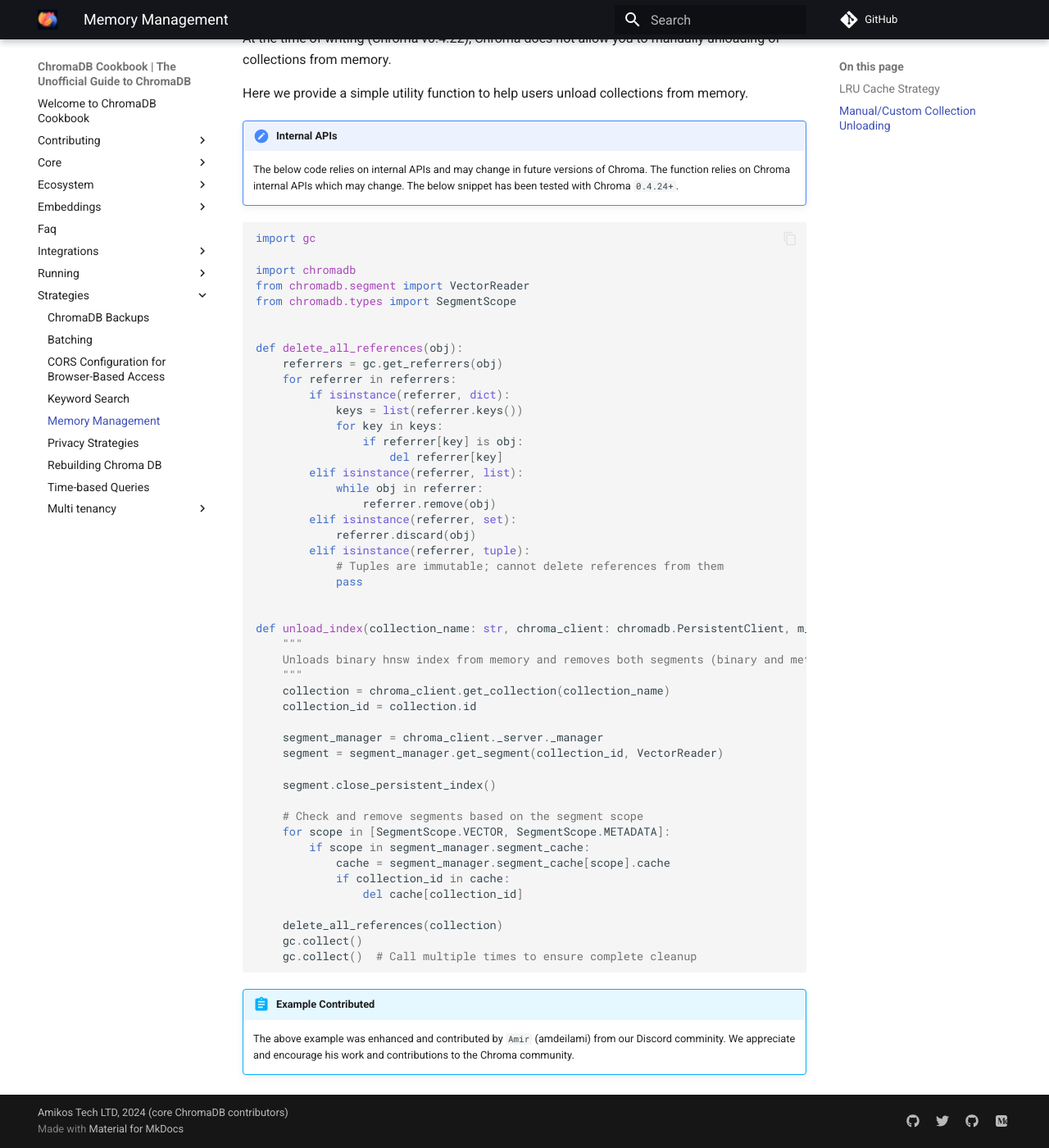
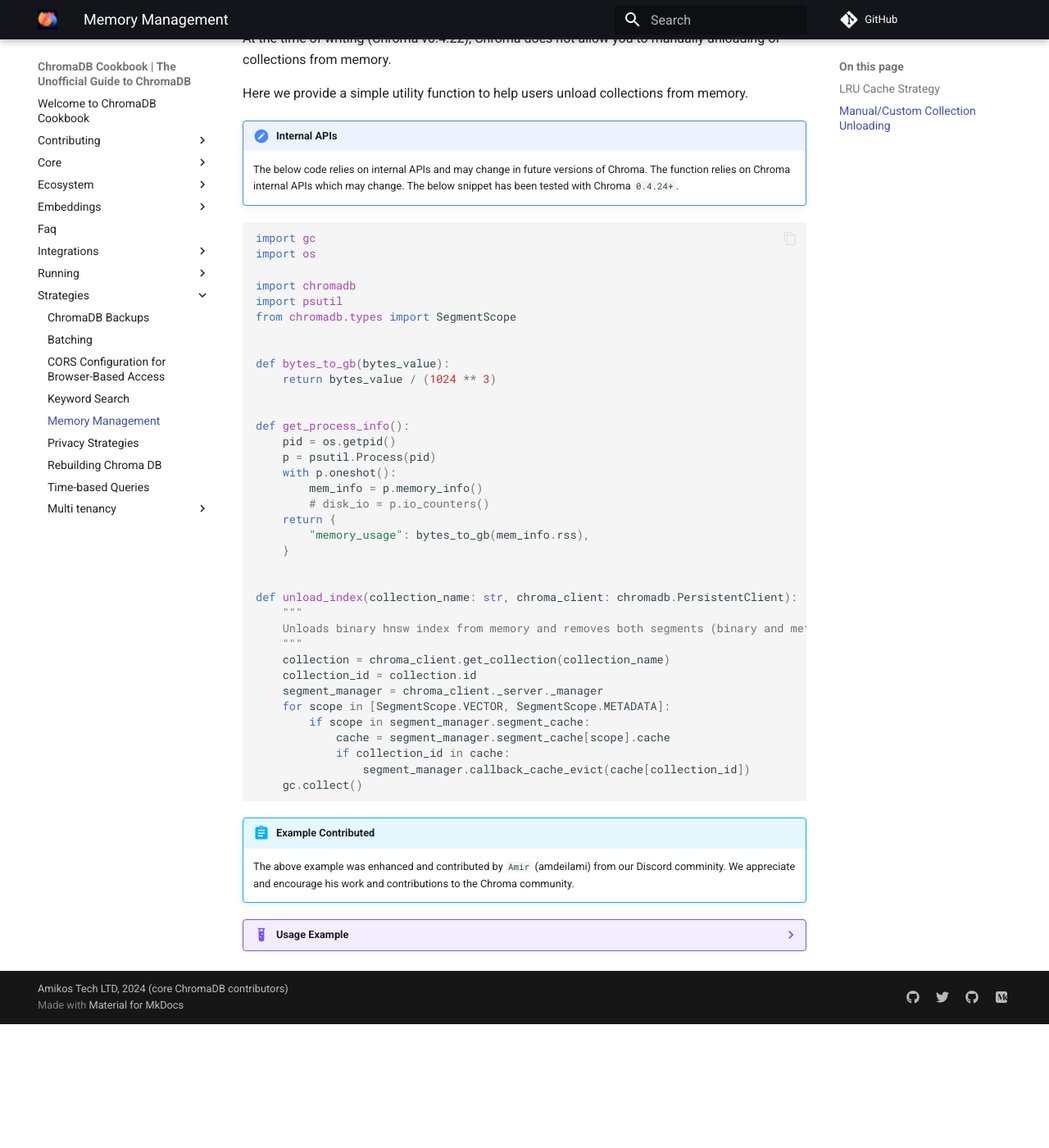
Before and after one commit to amikos-tech/chroma-cookbook, an MkDocs documentation site: the page built from docs/strategies/memory-management.md, in a window 1280 px wide and 1400 px high, scrolled down 771 px. Shown: the whole window at 82% size. Built offline with MkDocs 1.6.1 and Material for MkDocs 9.7.7, drawn with Linux system fonts in a browser that asks for light colours; comment, search, counter and statistics services are not loaded; after the commit the page ends 2020 px from its top, so only the background shows below that.

Commit message:
feat: Updated the memory cleanup example
- Added config options (no descriptions and values yet)

````diff
--- a/docs/strategies/memory-management.md
+++ b/docs/strategies/memory-management.md
@@ -46,55 +46,59 @@
 
 ```python
 import gc
+import os
 
 import chromadb
-from chromadb.segment import VectorReader
+import psutil
 from chromadb.types import SegmentScope
 
 
-def delete_all_references(obj):
-    referrers = gc.get_referrers(obj)
-    for referrer in referrers:
-        if isinstance(referrer, dict):
-            keys = list(referrer.keys())
-            for key in keys:
-                if referrer[key] is obj:
-                    del referrer[key]
-        elif isinstance(referrer, list):
-            while obj in referrer:
-                referrer.remove(obj)
-        elif isinstance(referrer, set):
-            referrer.discard(obj)
-        elif isinstance(referrer, tuple):
-            # Tuples are immutable; cannot delete references from them
-            pass
+def bytes_to_gb(bytes_value):
+    return bytes_value / (1024 ** 3)
 
 
-def unload_index(collection_name: str, chroma_client: chromadb.PersistentClient, m_collection: chromadb.Collection):
+def get_process_info():
+    pid = os.getpid()
+    p = psutil.Process(pid)
+    with p.oneshot():
+        mem_info = p.memory_info()
+        # disk_io = p.io_counters()
+    return {
+        "memory_usage": bytes_to_gb(mem_info.rss),
+    }
+
+
+def unload_index(collection_name: str, chroma_client: chromadb.PersistentClient):
     """
     Unloads binary hnsw index from memory and removes both segments (binary and metadata) from the segment cache.
     """
     collection = chroma_client.get_collection(collection_name)
     collection_id = collection.id
-
     segment_manager = chroma_client._server._manager
-    segment = segment_manager.get_segment(collection_id, VectorReader)
-
-    segment.close_persistent_index()
-
-    # Check and remove segments based on the segment scope
     for scope in [SegmentScope.VECTOR, SegmentScope.METADATA]:
         if scope in segment_manager.segment_cache:
             cache = segment_manager.segment_cache[scope].cache
             if collection_id in cache:
-                del cache[collection_id]
-
-    delete_all_references(collection)
+                segment_manager.callback_cache_evict(cache[collection_id])
     gc.collect()
-    gc.collect()  # Call multiple times to ensure complete cleanup
 ```
 
 !!! abstract "Example Contributed"
 
     The above example was enhanced and contributed by `Amir` (amdeilami) from our Discord comminity.
     We appreciate and encourage his work and contributions to the Chroma community.
+
+
+??? example "Usage Example"
+
+    ```python
+    import chromadb
+
+
+    client = chromadb.PersistentClient(path="testds-1M/chroma-data")
+    col=client.get_collection("test")
+    print(col.count())
+    col.get(limit=1,include=["embeddings"]) # force load the collection into memory
+
+    unload_index("test", client)
+    ```
--- a/mkdocs.yml
+++ b/mkdocs.yml
@@ -48,6 +48,7 @@
   - attr_list
   - md_in_html
   - markdown.extensions.extra
+  - pymdownx.details
   - toc:
       permalink: true
       title: On this page
````
Also changed, not shown: docs/core/configuration.md (+87 -0 lines).
